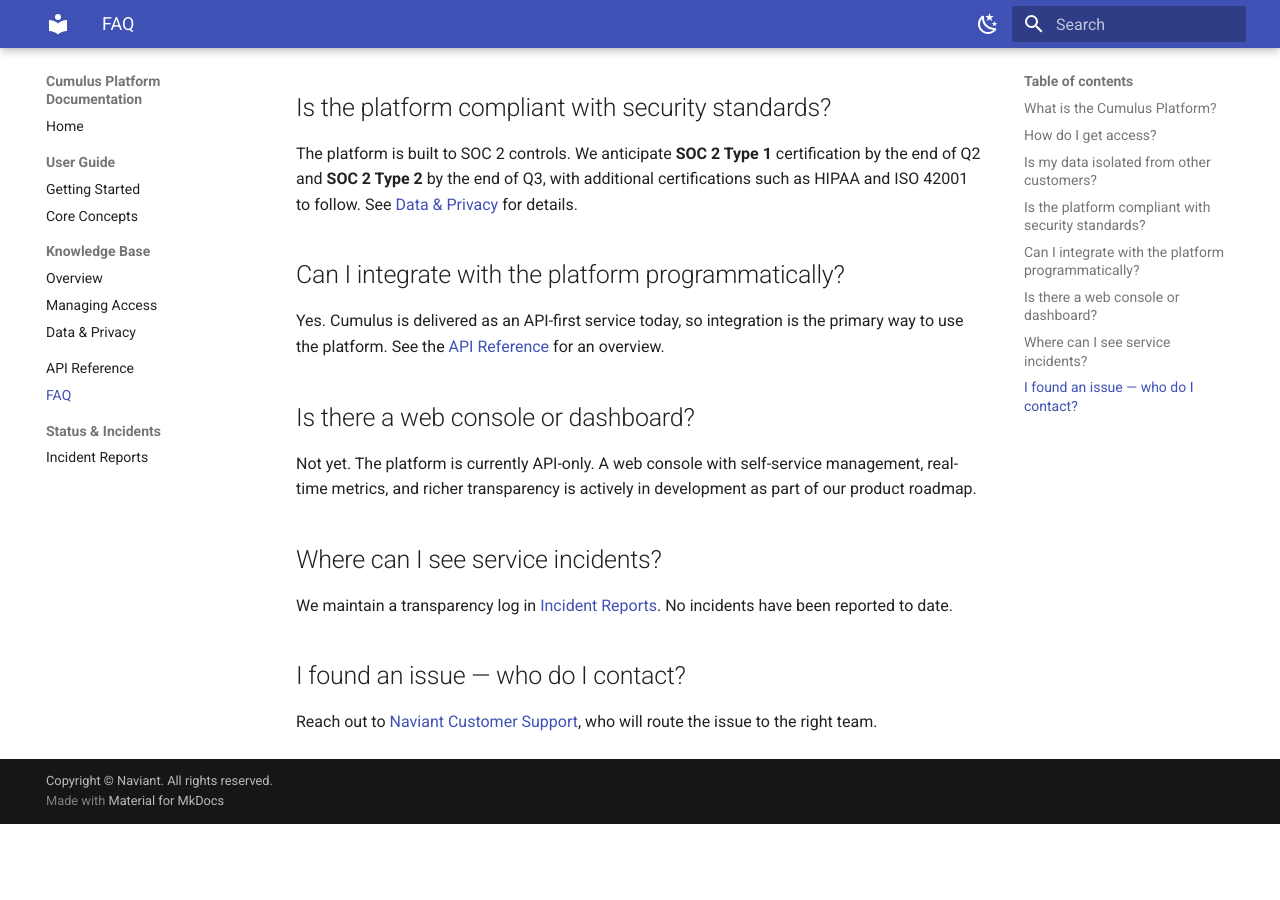
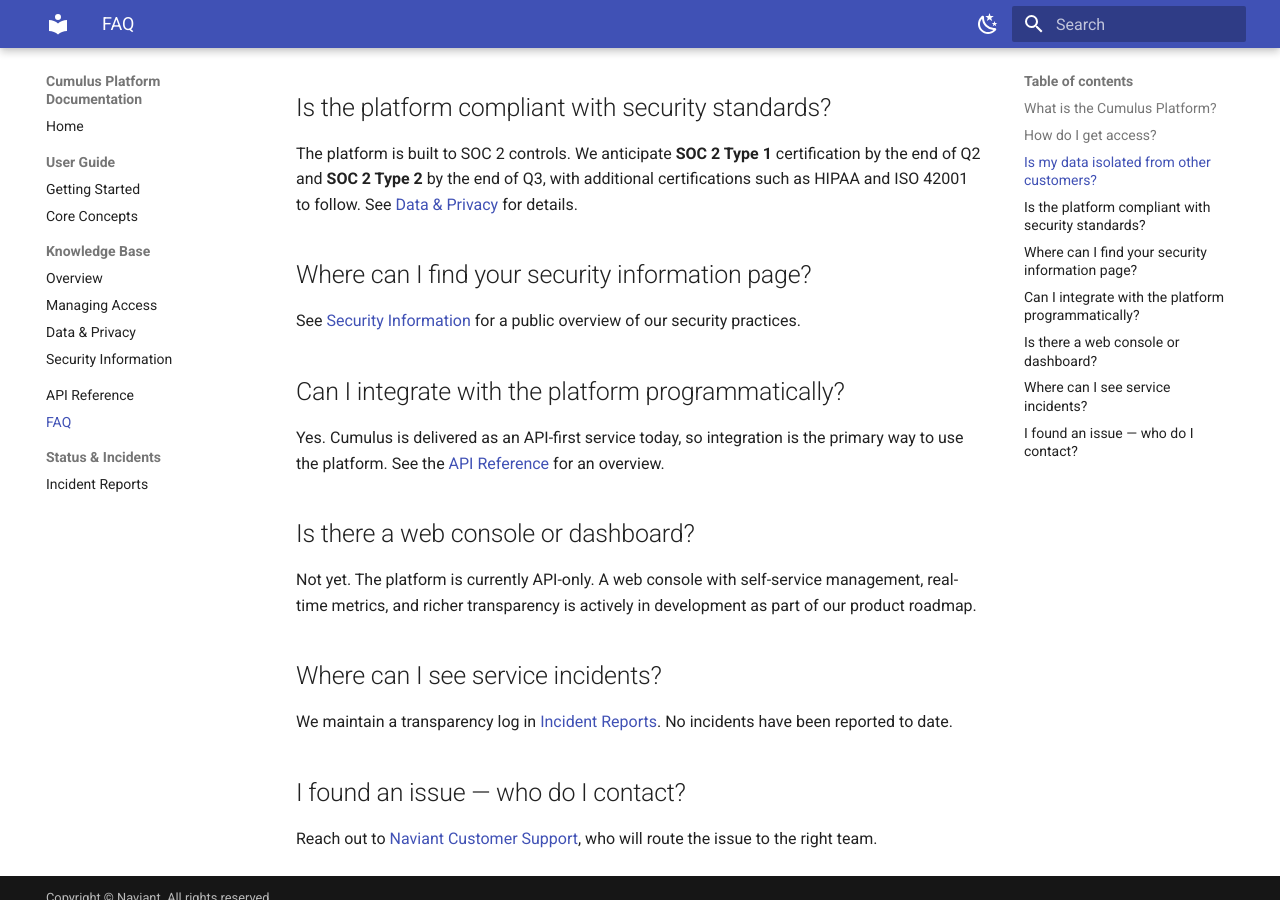
Before and after one commit to naviant/cumulus-platform-docs, an MkDocs documentation site: the page built from docs/faq.md, in a window 1280 px wide and 900 px high, scrolled down 491 px. Built offline with MkDocs 1.6.1 and Material for MkDocs 9.7.7, drawn with Linux system fonts in a browser that asks for light colours; before the commit the page ends 1315 px from its top, so only the background shows below that.

Commit message:
Add security information page and update navigation links

```diff
--- a/docs/faq.md
+++ b/docs/faq.md
@@ -22,6 +22,11 @@ certification by the end of Q2 and **SOC 2 Type 2** by the end of Q3, with
 additional certifications such as HIPAA and ISO 42001 to follow. See
 [Data & Privacy](knowledge-base/data-and-privacy.md) for details.
 
+## Where can I find your security information page?
+
+See [Security Information](knowledge-base/security-information.md) for a public
+overview of our security practices.
+
 ## Can I integrate with the platform programmatically?
 
 Yes. Cumulus is delivered as an API-first service today, so integration is the
--- a/mkdocs.yml
+++ b/mkdocs.yml
@@ -33,6 +33,7 @@ nav:
       - Overview: knowledge-base/index.md
       - Managing Access: knowledge-base/managing-access.md
       - Data & Privacy: knowledge-base/data-and-privacy.md
+      - Security Information: knowledge-base/security-information.md
   - API Reference: api-reference.md
   - FAQ: faq.md
   - Status & Incidents:
```
Also changed, not shown: docs/index.md (+2 -0 lines), docs/knowledge-base/index.md (+2 -0 lines), docs/knowledge-base/security-information.md (added, +32 -0 lines).
